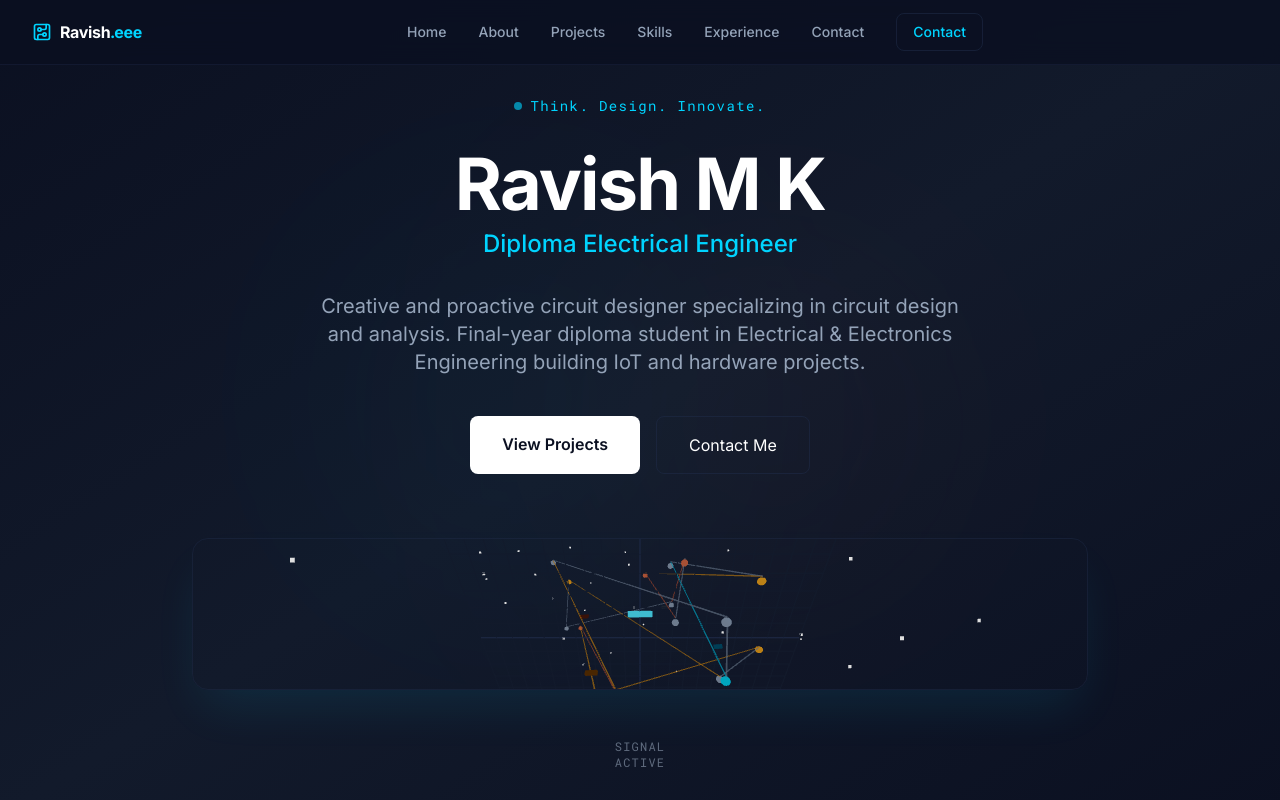
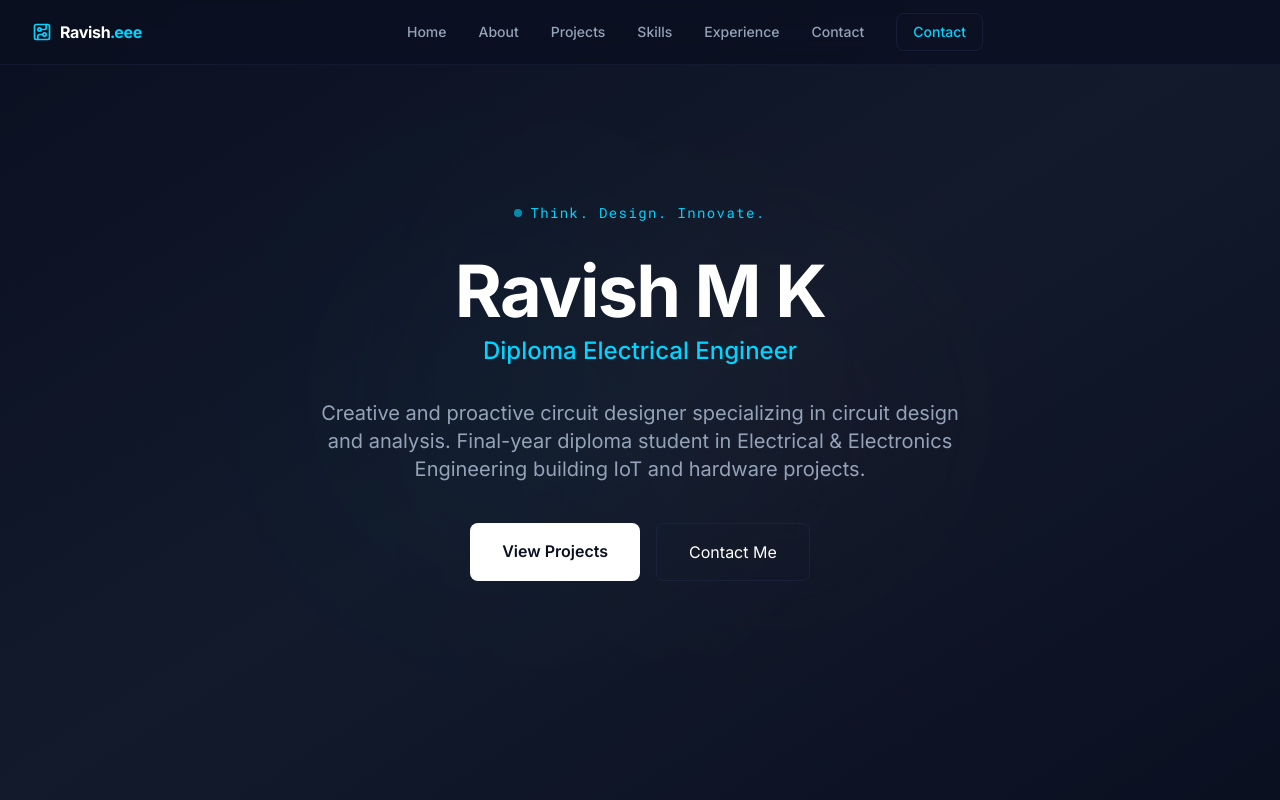
Before and after one commit to Ravishtpt/Ravishportfolio, a Next.js app: page / in a window 1280 px wide. Shown: the top 800 px of the page. Built offline with nearby package versions, Linux system fonts and the light colour scheme.

Commit message:
Update hero section design

```diff
--- a/src/components/Hero.tsx
+++ b/src/components/Hero.tsx
@@ -1,8 +1,5 @@
 
 'use client';
-
-import CircuitCanvas from './CircuitCanvas';
-import { MotionCurve } from './MotionCurve';
 import { motion } from 'framer-motion';
 
 export default function Hero() {
@@ -78,26 +75,6 @@ export default function Hero() {
             <span className="relative z-10">Contact Me</span>
           </a>
         </div>
-
-        {/* CIRCUIT ANIMATION */}
-        <div className="relative z-10 w-full max-w-4xl min-w-0">
-          <CircuitCanvas className="w-full h-[280px] sm:h-[400px] md:h-[520px] rounded-2xl border border-ee-border/50 shadow-2xl shadow-ee-cyan/10" />
-        </div>
-
-        {/* BOTTOM SIGNAL */}
-        <motion.div
-          initial={{ opacity: 0 }}
-          animate={{ opacity: 1 }}
-          transition={{ duration: 0.6, delay: 0.3 }}
-          className="mt-8 sm:mt-12 flex items-center justify-center gap-2 text-ee-slate/60 text-sm"
-        >
-          <MotionCurve color={0x00d4ff} width={120} height={3} />
-          <span className="font-mono text-xs uppercase tracking-widest">
-            signal active
-          </span>
-          <MotionCurve color={0x00d4ff} width={120} height={3} />
-        </motion.div>
-
       </div>
     </section>
   );
```
